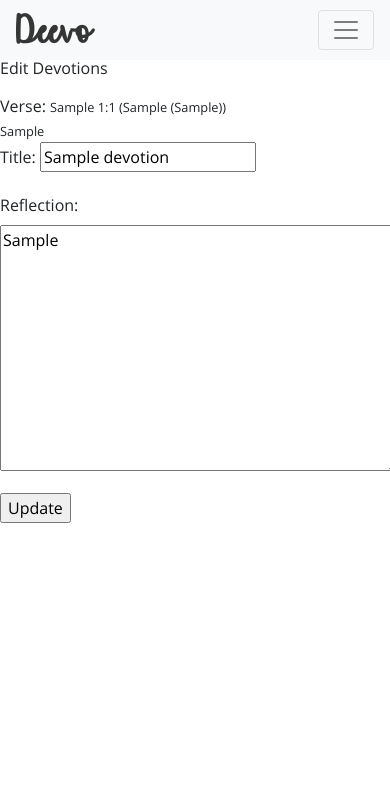
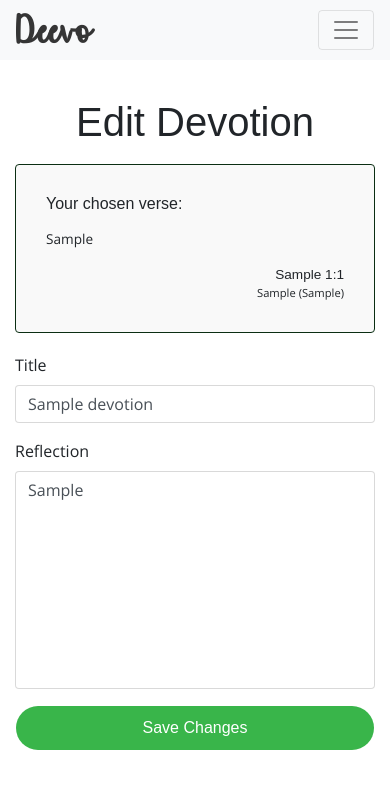
Before and after one commit to reginaalyssa/Deevo, a Django app: page /devotions/1/edit/ in a window 390 px wide. Shown: the top 806 px of the page. Run offline with Django 3.2, Linux system fonts and the light colour scheme; a user stored in the database is signed in; tables that the repository leaves empty hold one stand-in row (values such as "Sample post"); some libraries are stand-ins or nearby versions; some web fonts are replaced.

Commit message:
Add styles to form in Edit Devotion

```diff
--- a/deevo/devotions/templates/devotions/choose.html
+++ b/deevo/devotions/templates/devotions/choose.html
@@ -6,7 +6,7 @@
     <div class="container main-container">
         <div class="row">
             <div class="col-lg-4 col-md-6 mx-auto">
-                <div class="main-header">
+                <div class="main-header text-center">
                     <h1 class="margin-0">New Devotion</h1>
                     <h2>Step {{ wizard.steps.step1 }} of {{ wizard.steps.count }}: Choose Verse</h2>
                 </div>
--- a/deevo/devotions/templates/devotions/edit.html
+++ b/deevo/devotions/templates/devotions/edit.html
@@ -2,14 +2,29 @@
 {% block title %}Edit Devotion{% endblock %}
 
 {% block content %}
-    <h2>Edit Devotions</h2>
-    Verse:
-    <small>
-        {{ book.n }} {{ verse.c }}:{{ verse.v }} ({{ version }}) <br/>
-        {{ verse.t }}
-    </small>
-    <form action="" method="post">{% csrf_token %}
-        {{ form.as_p }}
-        <input type="submit" value="Update" />
-    </form>
+    <div class="container main-container">
+        <div class="row">
+            <div class="col-lg-6 col-md-8 mx-auto">
+                <div class="main-header text-center">
+                    <h1 class="margin-0">Edit Devotion</h1>
+                </div>
+
+                <div class="chosen-verse">
+                    <h2 class="text-bold">Your chosen verse:</h2>
+                    <p>{{ verse.t }}</p>
+                    <div class="text-right">
+                        <p class="verse-info text-bold">{{ book.n }} {{ verse.c }}:{{ verse.v }}</p>
+                        <p class="version-info">{{ version }}</p>
+                    </div>
+                </div>
+
+                <form method="post">
+                    {% csrf_token %}
+                    {% load crispy_forms_tags %}
+                    {{ form|crispy }}
+                    <input type="submit" value="Save Changes" class="btn btn-md green-button form-control"/>
+                </form>
+            </div>
+        </div>
+    </div>
 {% endblock %}
--- a/deevo/devotions/templates/devotions/reflect.html
+++ b/deevo/devotions/templates/devotions/reflect.html
@@ -5,7 +5,7 @@
     <div class="container main-container">
         <div class="row">
             <div class="col-lg-6 col-md-8 mx-auto">
-                <div class="main-header">
+                <div class="main-header text-center">
                     <h1 class="margin-0">New Devotion</h1>
                     <h2>Step {{ wizard.steps.step1 }} of {{ wizard.steps.count }}: Write Reflection</h2>
                 </div>
--- a/deevo/static/css/style.css
+++ b/deevo/static/css/style.css
@@ -32,6 +32,10 @@ body {
 h2 {
     font-size: 1rem;
     margin-bottom: 1rem;
+}
+
+textarea {
+    resize: none;
 }
 
 .row {
@@ -100,7 +104,6 @@ h2 {
 
 .main-header {
     font-family: "OpenSans-Bold", sans-serif;
-    text-align: center;
     margin-bottom: 20px;
 }
 
--- a/deevo/templates/registration/login.html
+++ b/deevo/templates/registration/login.html
@@ -5,7 +5,7 @@
     <div class="container main-container">
         <div class="row">
             <div class="col-md-4 col-sm-6 mx-auto">
-                <h1 class="main-header">Log in</h1>
+                <h1 class="main-header text-center">Log in</h1>
                 <form method="post">
                     {% csrf_token %}
                     {% load crispy_forms_tags %}
--- a/deevo/templates/registration/signup.html
+++ b/deevo/templates/registration/signup.html
@@ -5,7 +5,7 @@
     <div class="container main-container">
         <div class="row">
             <div class="col-md-4 col-sm-6 mx-auto">
-                <h1 class="main-header">Sign up</h1>
+                <h1 class="main-header text-center">Sign up</h1>
                 <form method="post">
                     {% csrf_token %}
                     {% load crispy_forms_tags %}
```
Also changed, not shown: deevo/devotions/templates/devotions/reflect_from_verse.html (+27 -10 lines), deevo/devotions/templates/devotions/view.html (+8 -2 lines).
